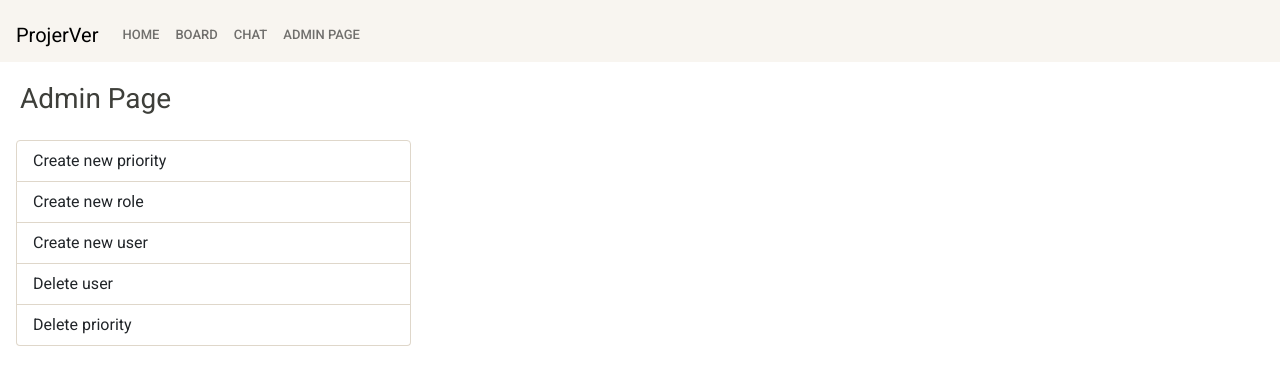
After one commit to juliusBam/ProjerVer, a PHP site: page /adminPage.php in a window 1280 px wide. The commit adds this page. Shown: the top 385 px of the page. Run offline with PHP 8.4, Linux system fonts and the light colour scheme; data comes from the database, SQL or seed files in the repository; data that the repository does not hold is empty; some libraries are stand-ins or nearby versions.

Commit message:
ausbau der admin page

```diff
--- a/css/myStyle.css
+++ b/css/myStyle.css
@@ -9,3 +9,8 @@ julioStyle {
 .toDoInput {
   text-align: left!important;
 }
+h3
+{
+  padding-left: 20px;
+  padding-top: 20px;
+}
--- /dev/null
+++ b/javaScript/scriptAdminPage.js
@@ -0,0 +1,4 @@
+$(document).ready(function(){
+    hideAllDivs();
+    populateDeleteUsers($("#userSelect"));
+});
--- /dev/null
+++ b/php/adminPage.php
@@ -0,0 +1,77 @@
+<?php include('../php/include/header.php')?>
+<script src="../javaScript/scriptAdminPage.js" type="text/javascript"></script>
+<script src="../javaScript/functionsAdminPage.js" type="text/javascript"></script>
+<h3 class="text-left">Admin Page</h3>
+<div class="p-3 text-left col-4 "id="listContainer">
+        <ul class="list-group">
+            <li class="list-group-item" onclick="showDiv($('#newPriorityForm'))">Create new priority</li>
+            <li class="list-group-item" onclick="showDiv($('#newRoleForm'))">Create new role</li>
+            <li class="list-group-item" onclick="showDiv($('#newUserForm'))">Create new user</li>
+            <li class="list-group-item" onclick="showDiv($('#deleteUserForm'))">Delete user</li>
+            <li class="list-group-item" onclick="showDiv($('#deletePriorityForm'))">Delete priority</li>
+        </ul>
+</div>
+<div class="container">
+
+    <form>
+     <div class="form-group pt-2" id="newPriorityForm">
+            <h2 class="text-left pl-5 pt-1">Create new priority</h3>
+            <label for="priority">Name for priority</label>
+            <input type="text" class="form-control w-50" id="priority" placeholder="Enter a new priority" required>
+            <br>
+            <button class="btn btn-outline-success" type="submit">Create priority now</button>
+        </div>
+    </form>
+    <form>
+     <div class="form-group pt-2" id="newRoleForm">
+            <h2 class="text-left pl-5 pt-1">Create new role</h3>
+            <label for="role">Name for role</label>
+            <input type="text" class="form-control w-50" id="role" placeholder="Enter a new role" required>
+            <br>
+            <button class="btn btn-outline-success" type="submit">Create role now</button>
+        </div>
+    </form>
+    <form>
+        <div class="form-group pt-2"  id="newUserForm">
+            <h2 class="text-left pl-5 pt-2">Create new user</h3>
+            <label for="username">Username</label>
+            <input type="text" class="form-control w-50" id="username" placeholder="Enter a username" required>
+            <label for="firstName">First name</label>
+            <input type="text" class="form-control w-50" id="firstName" placeholder="Enter the first Name"required>
+            <label for="secondName">Second name</label>
+            <input type="text" class="form-control w-50" id="secondName" placeholder="Enter the second Name" required>
+            <label for="useremail">Email</label>
+            <input type="email" class="form-control w-50" id="useremail" placeholder="Enter an email" required>
+            <label for="gender">Please select a gender</label>
+            <select type="text" class="form-control w-50" id="gender" aria-describedby="TaskInput" required>
+                <option value="w">women</option>
+                <option value="d">diverse</option>
+                <option value="m">men</option>
+            </select>
+            <br>
+            <button class="btn btn-outline-success" type="submit">Create user now</button>
+        </div>
+    </form>
+    <form>
+        <div class="form-group pt-2" id="deleteUserForm">
+            <h2 class="text-left pl-5 pt-1">Delete user</h3>
+            <label for="userSelect">Select user</label>
+            <select type="text" class="form-control w-50" id="userSelect" aria-describedby="TaskInput" required>
+            </select>
+            <br>
+            <button class="btn btn-outline-danger" type="submit">Delete user now</button>
+        </div>
+    </form>
+    <form>
+        <div class="form-group pt-2" id="deletePriorityForm">
+            <h2 class="text-left pl-5 pt-1">Delete priority</h3>
+            <label for="delPriority">Select priority</label>
+            <select type="text" class="form-control w-50" id="delPriority" aria-describedby="TaskInput" required>
+            </select>
+            <br>
+            <button class="btn btn-outline-danger" type="submit">Delete priority now</button>
+        </div>
+    </form>
+</div>
+</body>
+</html>
--- a/php/include/header.php
+++ b/php/include/header.php
@@ -26,6 +26,9 @@
       <li class="nav-item">
         <a class="nav-link" href="#">Chat</a>
       </li>
+      <li>
+        <a class="nav-link" href="adminPage.php">Admin Page</a>
+      </li>
     </ul>
   </div>
 </nav>
```
Also changed, not shown: javaScript/functionsAdminPage.js (added, +38 -0 lines).
